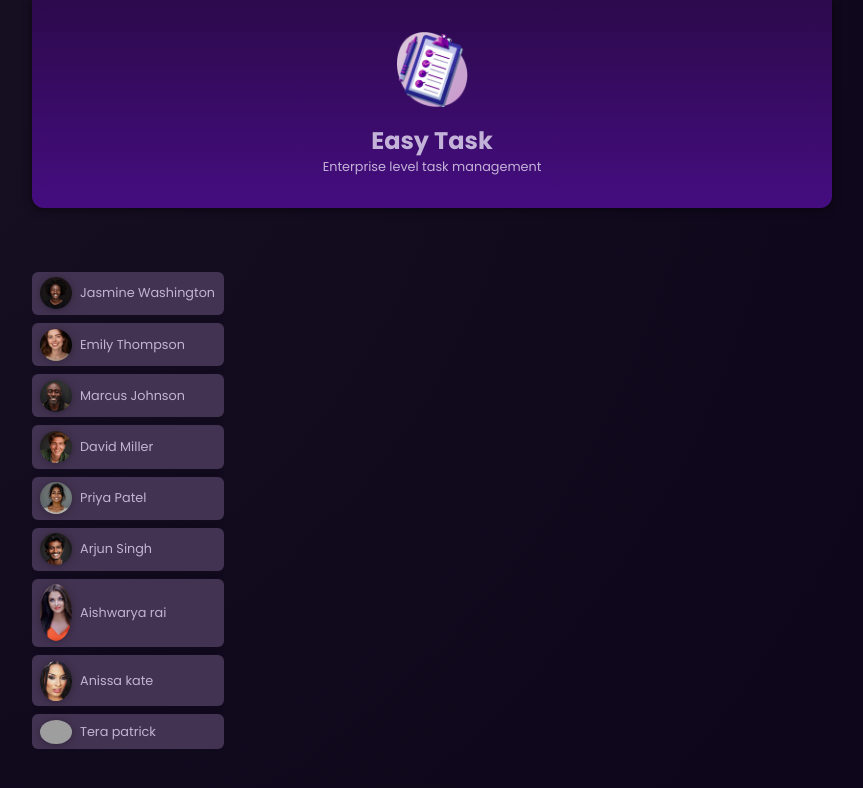
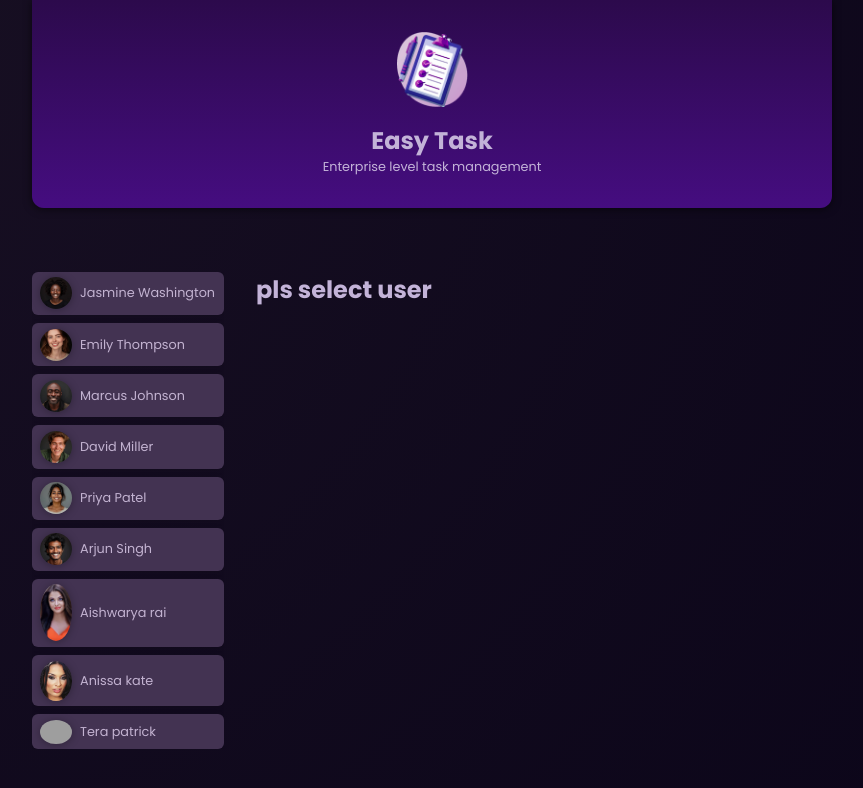
Before and after one commit to Rahulghat/angular, an Angular app: page / in a window 1280 px wide. Shown: the top 788 px of the page, without its empty margins (208-1071 px from the left). Built offline with nearby package versions, Linux system fonts and the light colour scheme; grey boxes are pictures that could not be loaded.

Commit message:
update if

```diff
--- a/src/app/app.html
+++ b/src/app/app.html
@@ -1,16 +1,19 @@
 <app-header-component></app-header-component>
 <main>
   <ul id="users">
-    <!---- @for (user of users;track user.id) {
-      <li><app-user-component [avatar]="user.avatar" [name]="user.name" [id]="user.id"/></li>
+     @for (user of users;track user.id) {
+      <li><app-user-component [user]="user" (userSelected)="onSelectUser($event)" /></li>
     }
-  -->
+
+  <!--
     <li *ngFor="let user of users | slice: 0 : 10">
-      <app-user-component
-        [user]="user"
-        (userSelected)="onSelectUser($event)"
-      />
-    </li>
+      <app-user-component [user]="user" (userSelected)="onSelectUser($event)" />
+    </li> -->
   </ul>
-  <app-task-component [username]="user().name"/>
+  @if(selectedUserId!=='') {
+  <app-task-component [username]="selectedUser!.name" />
+  }
+  @else {
+    <p id="fallback"> pls select user</p>
+  }
 </main>
--- a/src/app/app.ts
+++ b/src/app/app.ts
@@ -3,19 +3,23 @@ import { RouterOutlet } from '@angular/router';
 import { HeaderComponent } from './header-component/header-component';
 import { UserComponent } from './user-component/user-component';
 import { DUMMY_USERS } from './dummy-users';
-import { CommonModule, NgForOf, SlicePipe } from '@angular/common';
+import { CommonModule } from '@angular/common';
 import { TaskComponent } from './task-component/task-component';
 @Component({
-  imports: [HeaderComponent, UserComponent, NgForOf, SlicePipe, TaskComponent],
+  imports: [HeaderComponent, UserComponent,  TaskComponent],
   selector: 'app-root',
   styleUrl: './app.css',
   templateUrl: './app.html',
 })
 export class App {
   users = DUMMY_USERS;
-  user = signal({ id: '', name: '', avatar: '' });
+  selectedUserId = '';
+  get selectedUser() {
+    return (
+      this.users.find((user) => user.id === this.selectedUserId)
+    );
+  }
   onSelectUser(userId: string): void {
-    console.log(`User selected in App component: ${userId}`);
-    this.user.set(this.users.find(user => user.id === userId) || { id: '', name: '', avatar: '' });
+    this.selectedUserId = userId;
   }
 }
```
Also changed, not shown: src/app/user-component/user-component.ts (+6 -1 lines).
